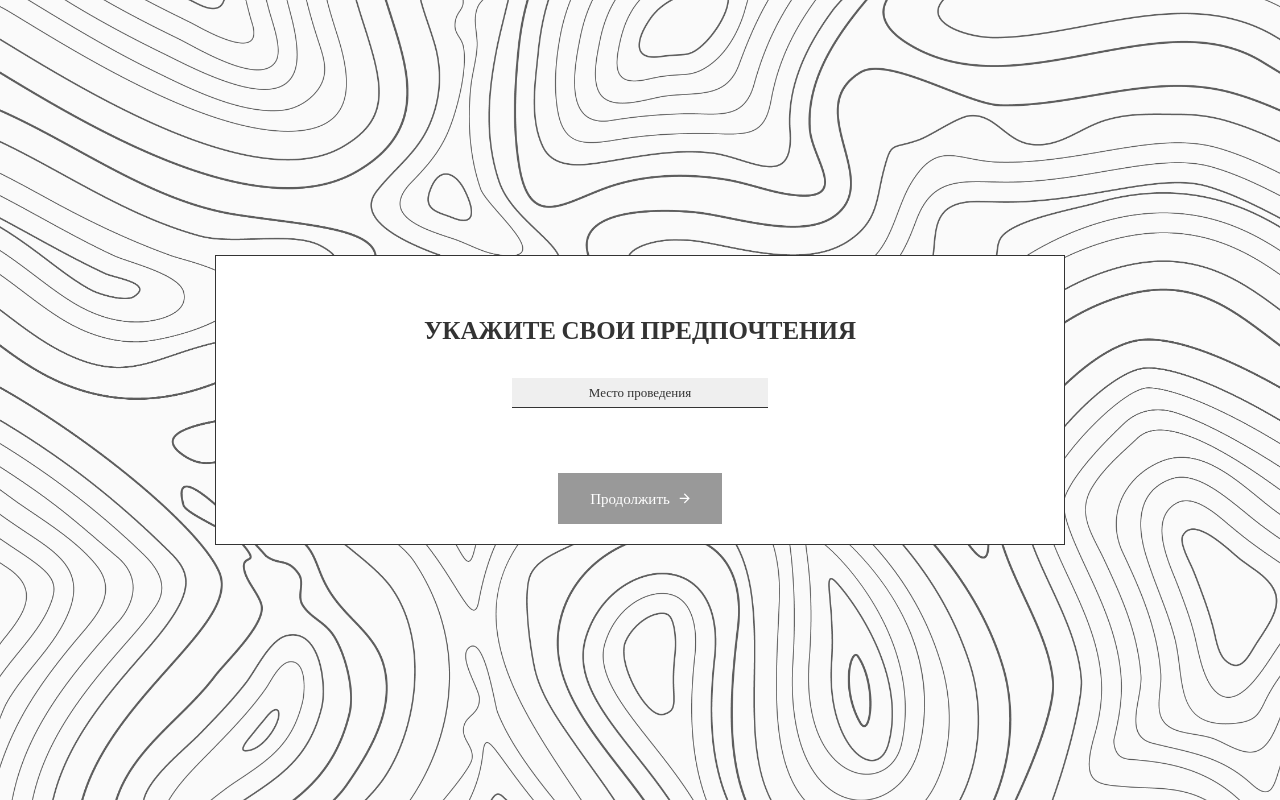
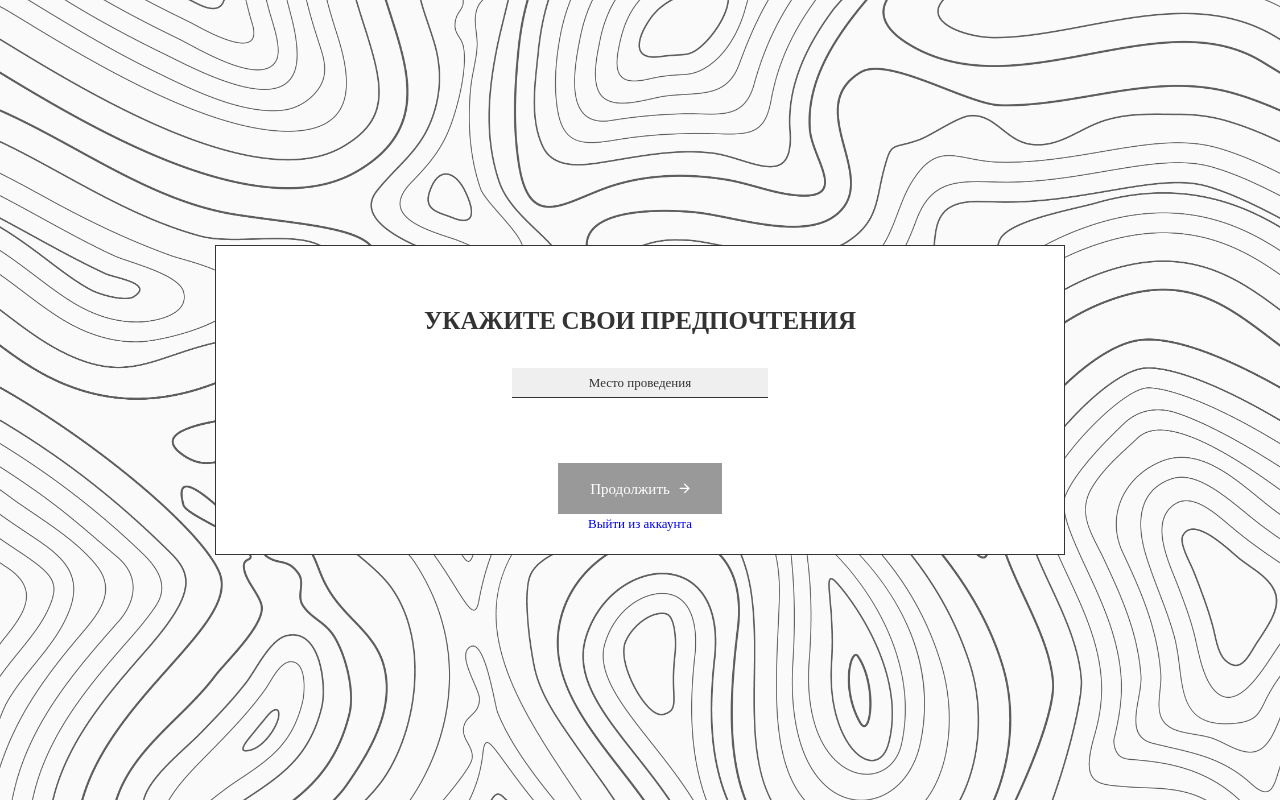
Before and after one commit to AsQqqq/culturo, a Flask app: template templates/testing.html in a window 1280 px wide. Run offline with Flask 3, Linux system fonts and the light colour scheme; the template is opened without the code that fills it: most values are stand-ins (such as "Sample title", 1, 10 or a date in 2020).

Commit message:
Затычка для logout

```diff
--- a/templates/testing.html
+++ b/templates/testing.html
@@ -4,10 +4,10 @@
         <meta charset="utf-8">
         <title>Культуро</title>
         <meta name="viewport" content="width=device-width, initial-scale=1.0">
-        <link rel="stylesheet" href="{{ url_for('static', filename='/fonts/material-design-iconic-font/css/material-design-iconic-font.min.css') }}">
-		<link rel="stylesheet" href="{{ url_for('static', filename='css/style.css') }}">
-        <!-- <link rel="stylesheet" href="/static/fonts/material-design-iconic-font/css/material-design-iconic-font.min.css">
-        <link rel="stylesheet" href="/static/css/style.css"> -->
+        <!-- <link rel="stylesheet" href="{{ url_for('static', filename='/fonts/material-design-iconic-font/css/material-design-iconic-font.min.css') }}">
+		<link rel="stylesheet" href="{{ url_for('static', filename='css/style.css') }}"> -->
+        <link rel="stylesheet" href="/static/fonts/material-design-iconic-font/css/material-design-iconic-font.min.css">
+        <link rel="stylesheet" href="/static/css/style.css">
         <script src="/static/script/closeMessage.js"></script>
 	</head>
 	<body>
@@ -35,6 +35,7 @@
                     <button id="continueButton">Продолжить
 						<i class="zmdi zmdi-arrow-right"></i>
 					</button>
+                    <a href="/logout">Выйти из аккаунта</a>
                 </form>
             </div>
         </div>
```
